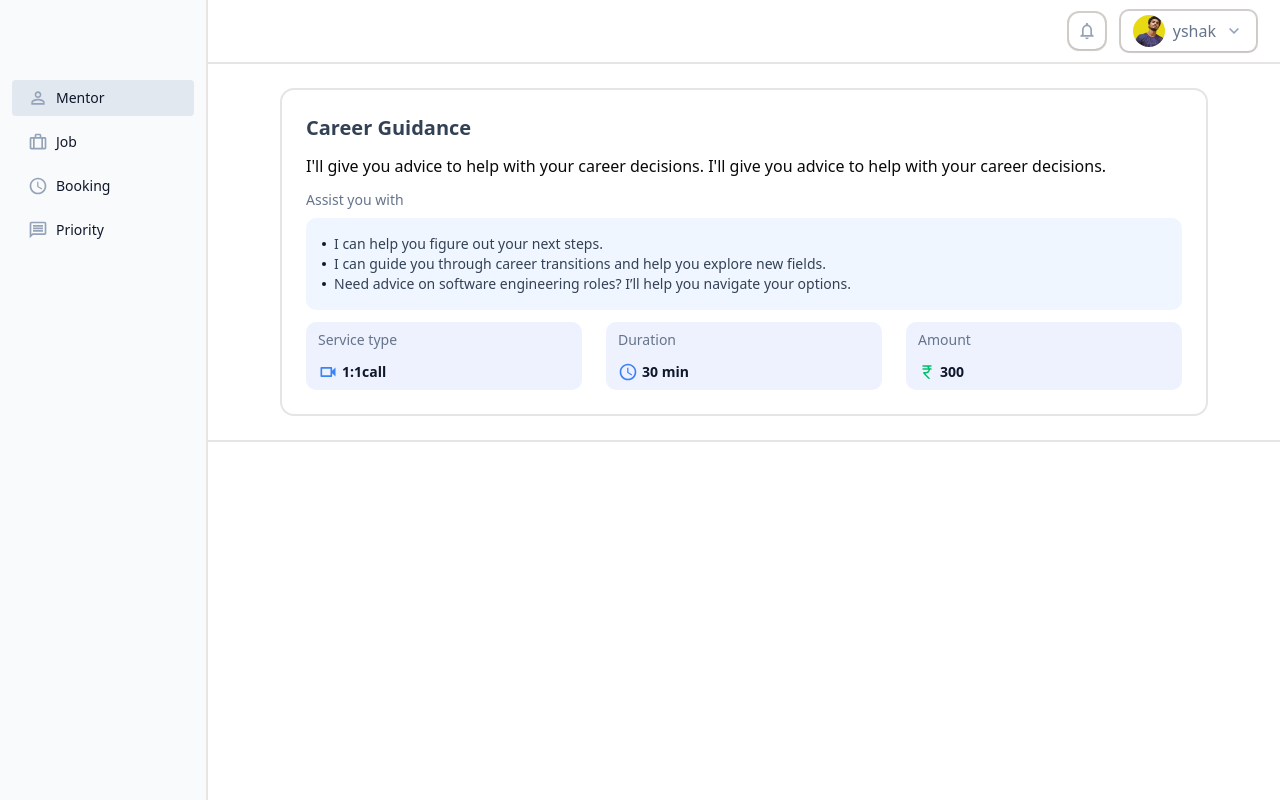
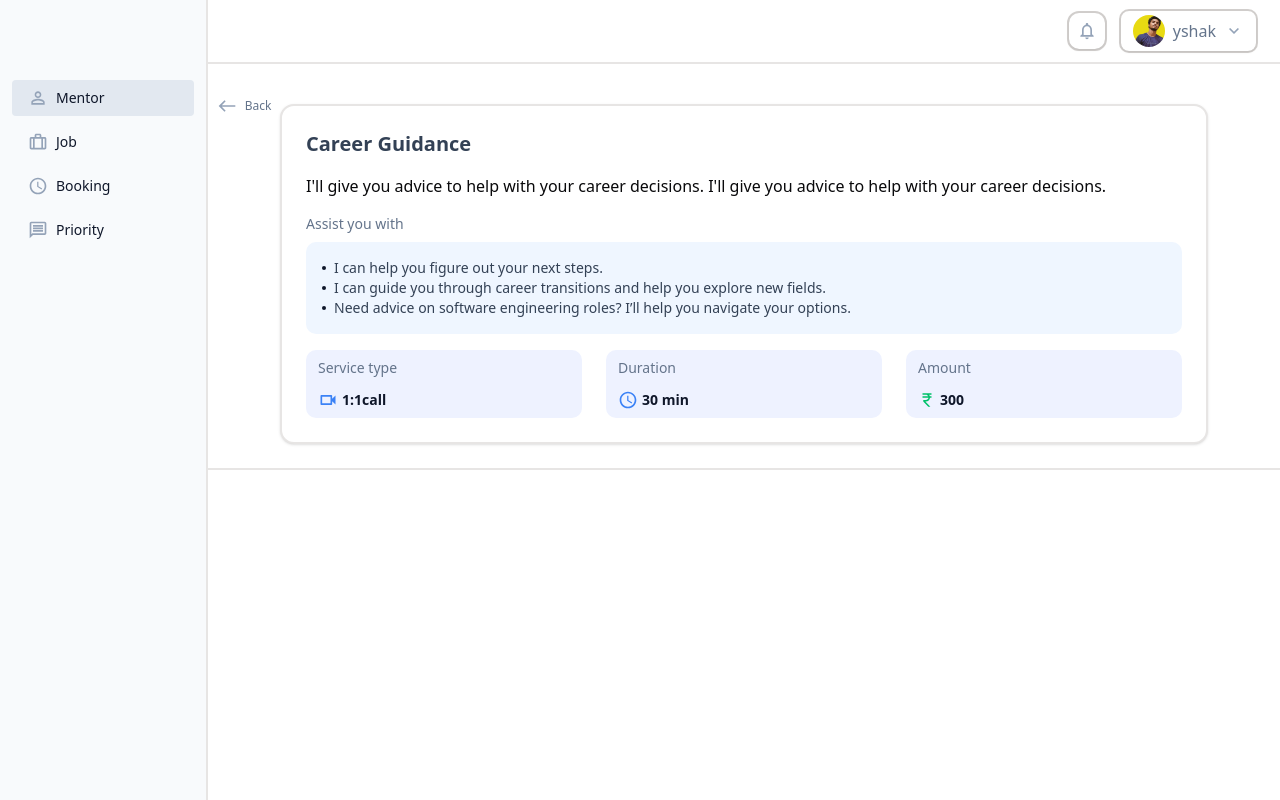
Before and after one commit to Vy-shak/Frontend-Assignment, a Next.js app: page /callmentor in a window 1280 px wide. Built offline with nearby package versions, Linux system fonts and the light colour scheme.

Commit message:
guidance card done

```diff
--- a/app/callmentor/page.tsx
+++ b/app/callmentor/page.tsx
@@ -1,12 +1,16 @@
 import React from 'react'
-import { Guidance,Backcard } from '../../components/index'
+import { Guidance,Backcard,MentorName } from '../../components/index'
 import { guidanceData } from '../utils/dummyData/calldata'
 
 function page() {
     return (
         <section className='w-full flex pb-16 flex-col pl-52 justify-start items-center pt-16 h-full'>
-            <div className='w-full flex justify-start border-b-2 border-UIslate-500 py-6 px-18 items-start'>
+            <div className='w-full flex justify-start border-b-2 border-UIslate-500 py-6 pr-18 items-start'>
+                <Backcard/>
+                <div className='w-full flexStart gap-y-4 flex-col'>
+                <MentorName/>
                 <Guidance id={guidanceData.id} details={guidanceData.details} bulletpoints={guidanceData.bulletpoints} serviceType={guidanceData.serviceType} subHeading={guidanceData.subHeading} />
+                </div>
             </div>
         </section>
     )
--- a/components/callmentor/minor/BulletCard.tsx
+++ b/components/callmentor/minor/BulletCard.tsx
@@ -1,4 +1,4 @@
-import { div } from 'motion/react-client'
+
 import React from 'react'
 
 interface bulletcard {
--- /dev/null
+++ b/components/callmentor/minor/MentorName.tsx
@@ -0,0 +1,18 @@
+"use client"
+import React from 'react'
+import useMentorStore from '@/lib/states/useMentordata'
+import { VerifyIcon } from '../../../public/index'
+import Image from 'next/image'
+
+function MentorName() {
+    const {mentor} = useMentorStore()
+    console.log(mentor)
+  return (
+    <div className='flexSide gap-x-2 w-full'>
+      <span  className='text-xl text-UIslate-700 font-medium'>{mentor?.Name}</span>
+      {mentor?.verified&&<Image alt='verified icon' src={VerifyIcon}/>}
+    </div>
+  )
+}
+
+export default MentorName
--- a/components/callmentor/sections/Guidance.tsx
+++ b/components/callmentor/sections/Guidance.tsx
@@ -5,8 +5,8 @@ import Serviceblock from '@/components/mentorsProfile/minor/Servicebloc'
 
 function Guidance({ subHeading, serviceType, bulletpoints, details }: guidance) {
     return (
-        <div className='w-full p-6 flexStart flex-col bg-white border-2 rounded-xl border-slate-300'>
-            <div className='w-full flex-col flexStart gap-y-3'>
+        <div className='w-full shadow p-6 flexStart flex-col  bg-white border-2 rounded-xl border-slate-300'>
+            <div className='w-full flex-col flexStart gap-y-4'>
                 <span className='text-xl w-f whitespace-nowrap text-UIslate-700 font-semibold'>{serviceType}</span>
                 <p>{subHeading}</p>
                 <BulletCard  bulletpoints={bulletpoints} />
--- a/components/index.ts
+++ b/components/index.ts
@@ -10,7 +10,8 @@ import Backcard from "./mentorsProfile/minor/Backcard";
 import Services from "./mentorsProfile/Services"
 import Review from "./mentorsProfile/sections/Review";
 import Guidance from "./callmentor/sections/Guidance";
+import MentorName from "./callmentor/minor/MentorName";
 
 
 
-export {Button,Sidebar,Navbar, Guidance, Review, Services, Backcard, MentorCard, MentorsPcard, FilterTabs, Mentorsbadge,SearchBar}
+export {Button,Sidebar,Navbar, MentorName, Guidance, Review, Services, Backcard, MentorCard, MentorsPcard, FilterTabs, Mentorsbadge,SearchBar}
--- a/components/mentorsProfile/ServiceCard.tsx
+++ b/components/mentorsProfile/ServiceCard.tsx
@@ -4,12 +4,14 @@ import { Button } from '../ui/button'
 import Serviceblock from './minor/Servicebloc'
 import Image from 'next/image'
 import { serviceTypes,Servicecardtype } from '@/app/@types/state/Service'
+import Link from 'next/link'
 
 
 
 function ServiceCard({ serviceHead, profileImg, description, details }: Servicecardtype) {
     return (
-        <div className='bg-white h-fit  flexStart gap-y-6 flex-col  outline-1 p-6 outline-UIslate-300 rounded-lg'>
+        <Link href={"/callmentor"} className='w-full flexStart'>
+                <div className='bg-white cursor-pointer h-fit  flexStart gap-y-6 flex-col  outline-1 p-6 outline-UIslate-300 rounded-lg'>
             <div className='w-full flex-col flexStart gap-y-8'>
                 {profileImg&&<Image className='w-full' alt='profileimg' src={profileImg}/>}
                 <div className='w-full flex justify-between items-center'>
@@ -28,6 +30,7 @@ function ServiceCard({ serviceHead, profileImg, description, details }: Servicec
                 ))}
             </div>
         </div>
+        </Link>
     )
 }
 
--- a/components/mentorsProfile/minor/Backcard.tsx
+++ b/components/mentorsProfile/minor/Backcard.tsx
@@ -7,7 +7,7 @@ import Link from 'next/link'
 function Backcard() {
     return (
         <Link href={"/"} className='w-fit'>
-            <div className='w-18 gap-x-2 cursor-pointer pt-7 flex justify-center items-center h-full'>
+            <div className='w-18 gap-x-2 cursor-pointer pt-2 flex justify-center items-center h-full'>
                 <Image alt='backarrow' src={Arrowback} />
                 <span className='text-xs text-UIslate-500 font-medium'>Back</span>
             </div>
```
